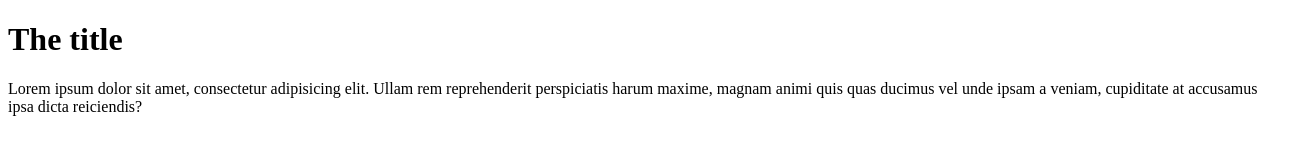
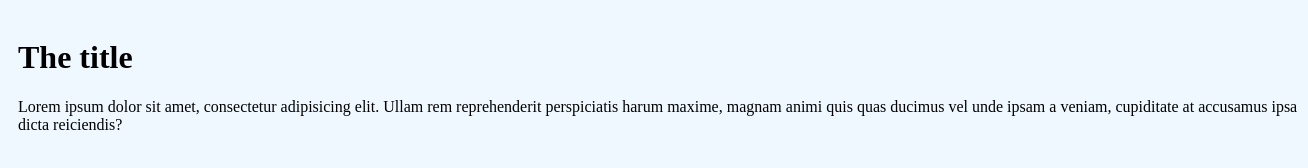
Before and after one commit to Dawit-Engdawork/first-html-project, a plain HTML site: page index.html in a window 1280 px wide. Shown: the whole page, 1308 px wide, since content can reach past the window. Drawn offline with Linux system fonts and the light colour scheme.

Commit message:
now added stylesheet

```diff
--- a/index.html
+++ b/index.html
@@ -4,6 +4,7 @@
     <meta charset="UTF-8">
     <meta name="viewport" content="width=device-width, initial-scale=1.0">
     <title>The project one</title>
+    <link rel="stylesheet" href="./stylesheet/stylesheet.css">
 </head>
 <body>
     <h1>The title</h1>
--- /dev/null
+++ b/stylesheet/stylesheet.css
@@ -0,0 +1,6 @@
+body{
+    width: 100%;
+    min-height: 100vh;
+    padding: 10px;
+    background-color: aliceblue;
+}
```
